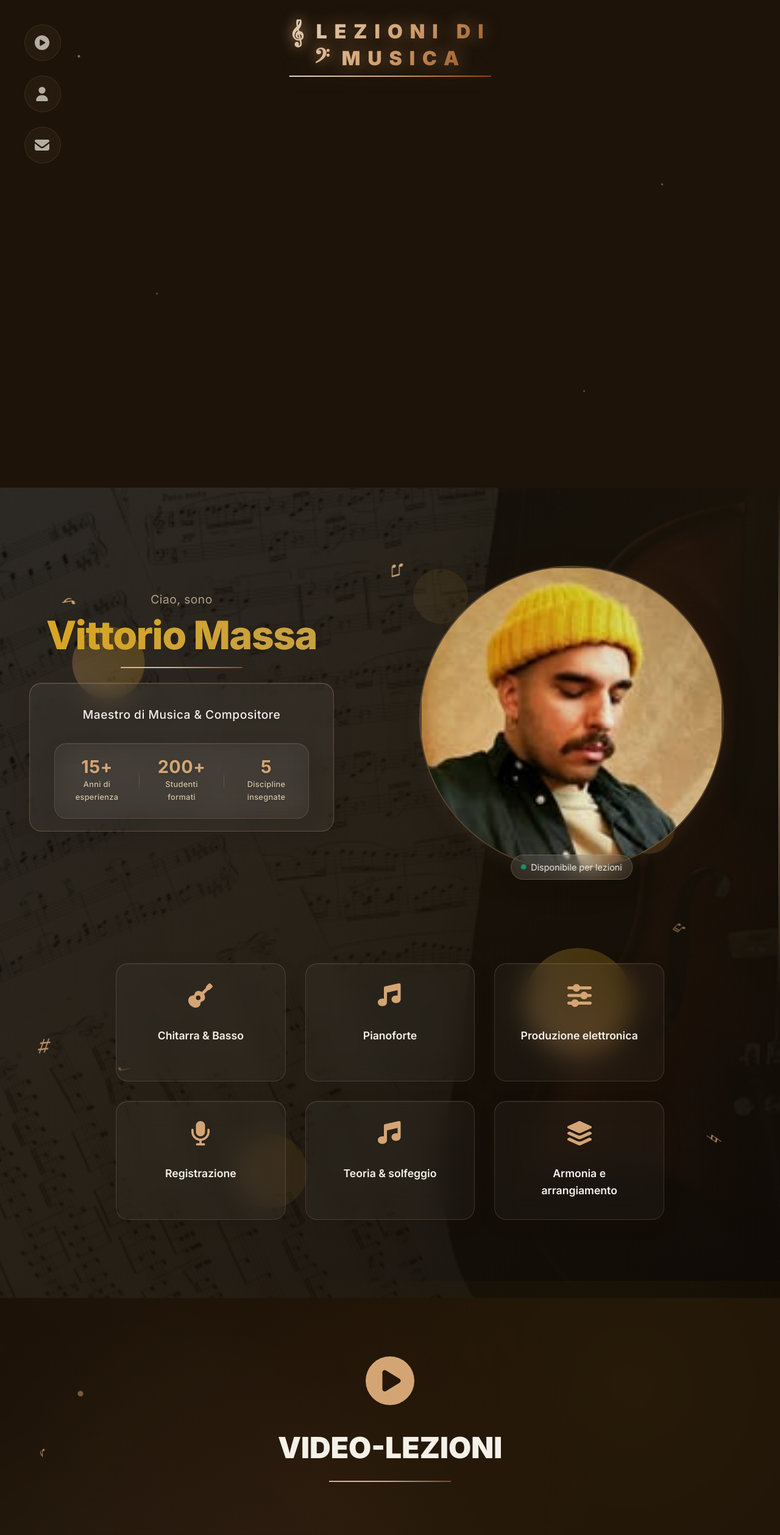
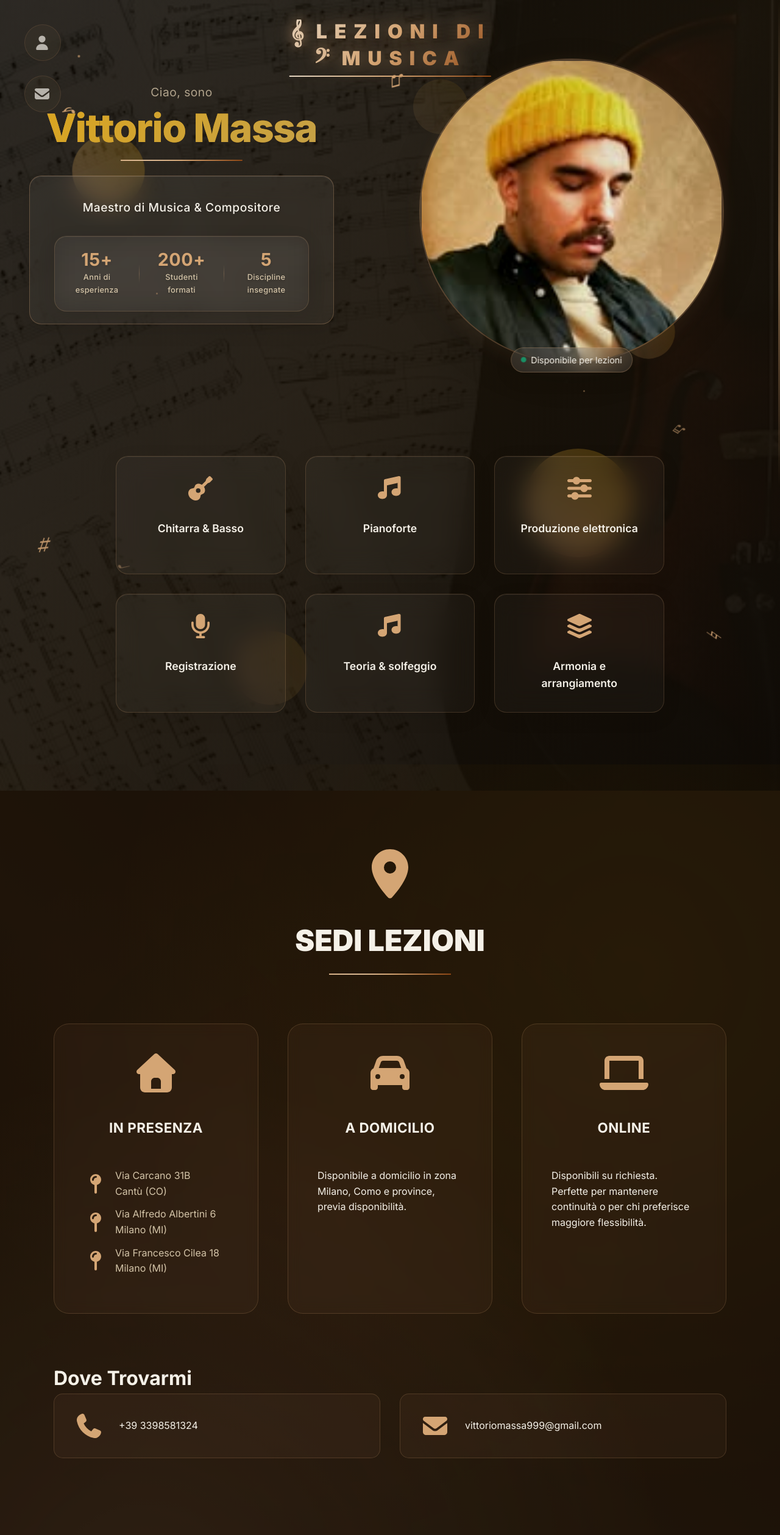
Before and after one commit to maestro-vittorio-massa/volantino, a Next.js app: page / in a window 1280 px wide. Shown: the top 2518 px of the page at 61% size. Built offline with nearby package versions, Linux system fonts and the light colour scheme.

Commit message:
fix sections position | remove video360

```diff
--- a/src/app/page.tsx
+++ b/src/app/page.tsx
@@ -3,7 +3,7 @@
 import { useEffect, useState } from 'react'
 // import Image from 'next/image' // Unused for now
 // import Link from 'next/link' // Unused for now
-import Video360 from '@/components/Video360'
+// import Video360 from '@/components/Video360'
 import Hero from '@/components/Hero/Hero'
 import VideoLessons from '@/components/VideoLessons/VideoLessons'
 import About from '@/components/About/About'
@@ -31,20 +31,17 @@ export default function Home() {
 
   return (
     <main className="mt-0">
-      {/* 360° Video First Section */}
-      <Video360 />
-
       {/* Hero Section */}
       <Hero />
 
       {/* Video Lessons Section */}
-      <VideoLessons />
+      {/* <VideoLessons /> */}
+
+      {/* Contact Section */}
+      <Contact />
 
       {/* About Section */}
       <About />
-
-      {/* Contact Section */}
-      <Contact />
 
       {/* Footer */}
       <Footer currentYear={currentYear} />
--- a/src/components/About/About.tsx
+++ b/src/components/About/About.tsx
@@ -99,32 +99,7 @@ export default function About() {
             </div>
           </div>
 
-          <div className={styles.journeySection}>
-            <h3>Formazione</h3>
-            <div className={styles.journeyTimeline}>
-              {journeyItems.map((item, index) => (
-                <div key={index} className={styles.journeyItem}>
-                  <div className={styles.journeyYear}>
-                    {item.year}
-                  </div>
-                  <div className={styles.journeyContent}>
-                    <FontAwesomeIcon icon={item.icon} />
-                    <p>{item.content}</p>
-                    {item.image && (
-                      <Image
-                        src={assetPath(item.image)}
-                        alt={item.imageAlt || ''}
-                        width={400}
-                        height={300}
-                        className={styles.timelineImage}
-                      />
-                    )}
-                  </div>
-                </div>
-              ))}
-            </div>
-          </div>
-
+          {/* esperienze */}
           <div className={styles.experienceSection}>
             <h3>Esperienze Lavorative</h3>
             <div className={styles.experienceGrid}>
@@ -162,6 +137,33 @@ export default function About() {
               ))}
             </div>
           </div>
+
+          {/* timeline */}
+          <div className={styles.journeySection}>
+            <h3>Formazione</h3>
+            <div className={styles.journeyTimeline}>
+              {journeyItems.map((item, index) => (
+                <div key={index} className={styles.journeyItem}>
+                  <div className={styles.journeyYear}>
+                    {item.year}
+                  </div>
+                  <div className={styles.journeyContent}>
+                    <FontAwesomeIcon icon={item.icon} />
+                    <p>{item.content}</p>
+                    {item.image && (
+                      <Image
+                        src={assetPath(item.image)}
+                        alt={item.imageAlt || ''}
+                        width={400}
+                        height={300}
+                        className={styles.timelineImage}
+                      />
+                    )}
+                  </div>
+                </div>
+              ))}
+            </div>
+          </div>
         </div>
       </div>
     </section>
--- a/src/components/Hero/Hero.module.css
+++ b/src/components/Hero/Hero.module.css
@@ -4,7 +4,7 @@
   min-height: 100vh;
   position: relative;
   display: flex;
-  align-items: center;
+  align-items: end;
   justify-content: center;
   overflow: hidden;
   transform-style: preserve-3d;
--- a/src/components/Navigation/Navigation.tsx
+++ b/src/components/Navigation/Navigation.tsx
@@ -71,7 +71,7 @@ export default function Navigation() {
   }, [hasAutoOpened, pathname])
 
   const navLinks = [
-    { href: '/#video-lessons', icon: faPlayCircle, text: 'VIDEOLEZIONI', id: 'video-lessons' },
+    /* { href: '/#video-lessons', icon: faPlayCircle, text: 'VIDEOLEZIONI', id: 'video-lessons' }, */
     { href: '/#about', icon: faUser, text: 'About', id: 'about' },
     { href: '/#contact', icon: faEnvelope, text: 'Contact', id: 'contact' },
   ]
--- a/src/components/Video360.tsx
+++ /dev/null
@@ -1,20 +0,0 @@
-'use client'
-
-// Simple YouTube embed replacement to avoid storing video file in the repo
-export default function Video360() {
-  return (
-    <section className="relative w-screen h-screen bg-black p-0 m-0">
-      <div className="absolute inset-0">
-        <iframe
-          className="absolute inset-0 w-full h-full"
-          src="https://www.youtube.com/embed/oPd0rLVxTU8?rel=0&modestbranding=1&playsinline=1"
-          title="YouTube video player"
-          frameBorder="0"
-          allow="accelerometer; autoplay; clipboard-write; encrypted-media; gyroscope; picture-in-picture; web-share"
-          referrerPolicy="strict-origin-when-cross-origin"
-          allowFullScreen
-        />
-      </div>
-    </section>
-  )
-}
--- /dev/null
+++ b/src/types/videojs-vr.d.ts
@@ -0,0 +1,2 @@
+declare module 'videojs-vr';
+declare module 'videojs-vr/dist/videojs-vr.js';
```
Also changed, not shown: package.json (+7 -1 lines), 1 other file (tests, documents, lock files or other folders).
